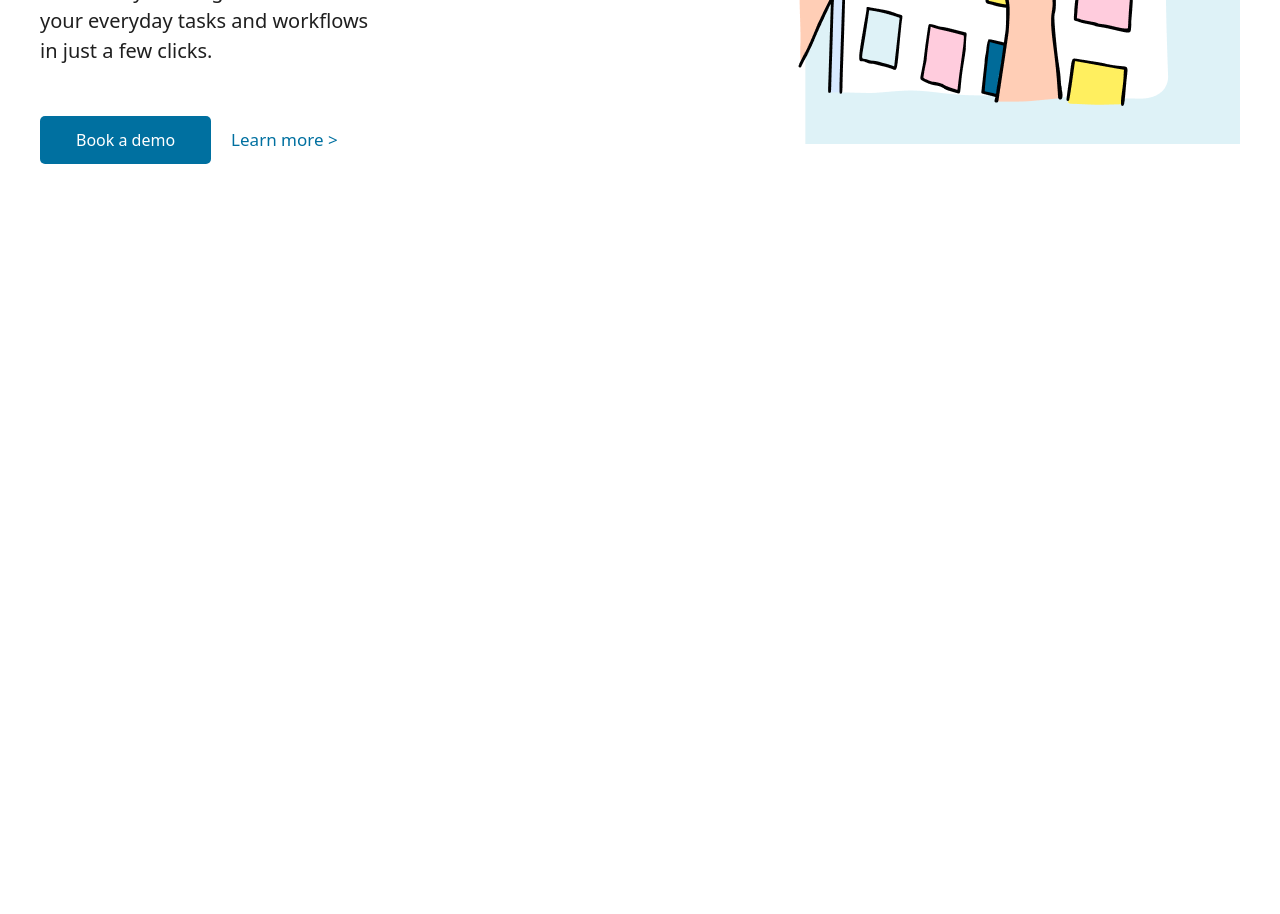
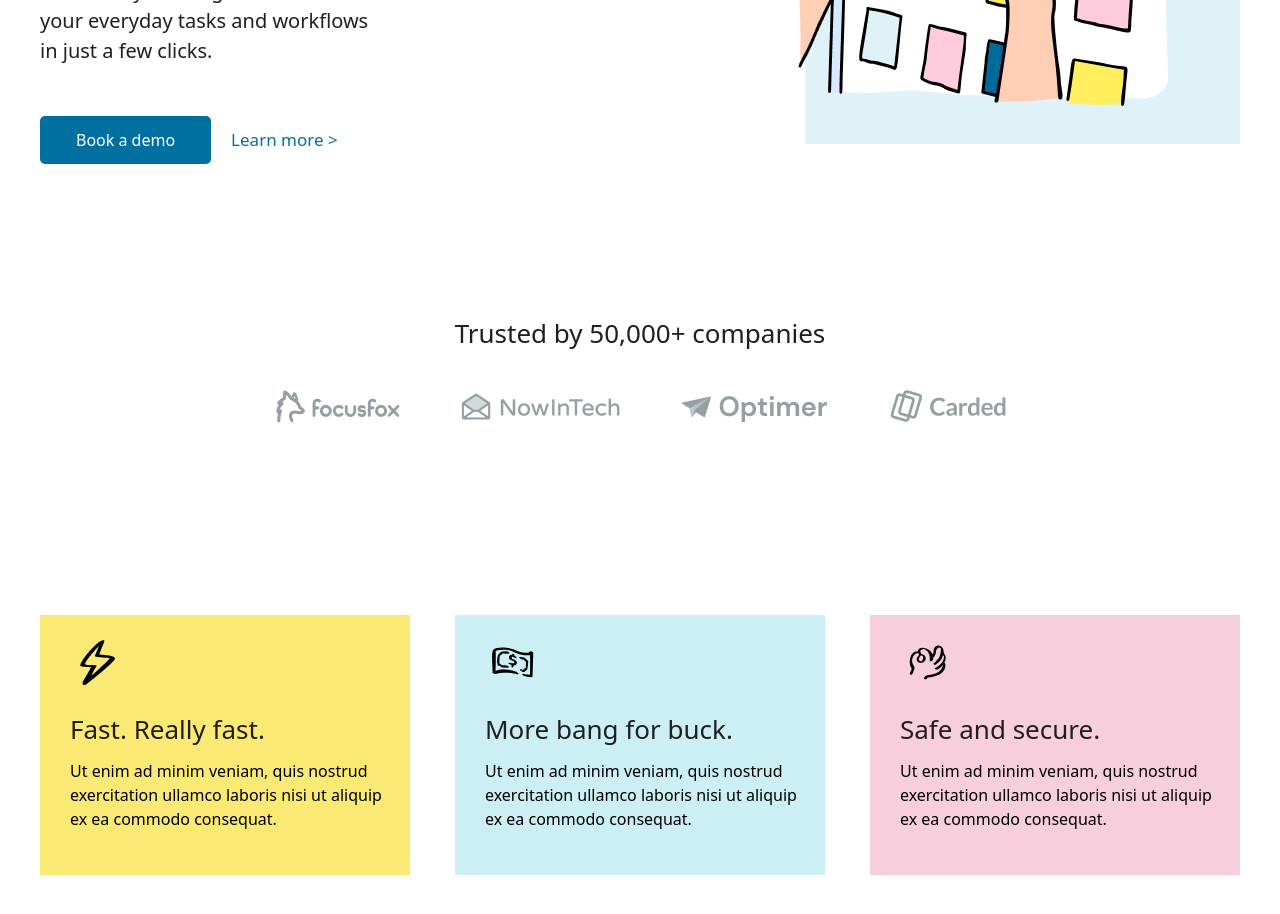
Before and after one commit to yusupovarobiyakhon/lesson.2, a website: page src/index.html in a window 1280 px wide. Shown: the part 500-1414 px from the top of the page. Before the commit the page ends 800 px from the top, so only its background shows below. Drawn offline with Linux system fonts and the light colour scheme.

Commit message:
add section1

```diff
--- a/src/index.html
+++ b/src/index.html
@@ -24,7 +24,7 @@
                 <button class="bg-[#0070A0] p-[12px_36px] text-white rounded-[5px]">Book a demo</button>
             </div>
         </nav>
-        <section class="max-w-[1200px] m-auto pt-[100px] flex justify-between">
+        <section class="max-w-[1200px] m-auto pt-[100px] flex justify-between mb-[150px]">
             <aside>
                 <h2 class="text-[58px] text-[#1F1F1F] pb-[30px] pt-[50px]">Your everyday <br> tasks, automated.</h2>
                 <p class="pb-[50px] text-[#1F1F1F] text-[20px]">Whirl lets you design and streamline <br> your everyday tasks and workflows <br> in just a few clicks.</p>
@@ -36,7 +36,41 @@
             <aside>
                 <img src="./img/IMAGE (25).png" alt="">
             </aside>
+            </header>
+             </header>
         </section>
-    </header>
+        <section class="max-w-[1200px] m-auto mb-[150px]">
+            <h2 class="text-center text-[26px] text-[#1F1F1F] pb-[35px]">Trusted by 50,000+ companies</h2>
+            <img class="ml-[40px] mb-[190px]" src="./img/Frame (15).png" alt="">
+            <div class="flex justify-between">
+                <article class="w-[370px] h-[260px] bg-[#FAEA73]">
+                    <img class="pl-[30px] pt-[20px]" src="./img/IMAGE (32).png" alt="">
+                    <h2 class="pl-[30px] pt-[20px] text-[26px] text-[#1F1F1F] pb-[10px]">Fast. Really fast.</h2>
+                    <p class="pl-[30px] pr-[20px]">Ut enim ad minim veniam, quis nostrud exercitation ullamco laboris nisi ut aliquip ex ea commodo consequat.</p>
+                </article>
+                <article class="w-[370px] h-[260px] bg-[#CCEFF6]">
+                    <img class="pl-[30px] pt-[20px]" src="./img/IMAGE (33).png" alt="">
+                    <h2 class="pl-[30px] pt-[20px] text-[26px] text-[#1F1F1F] pb-[10px]">More bang for buck.</h2>
+                    <p class="pl-[30px] pr-[20px]">Ut enim ad minim veniam, quis nostrud exercitation ullamco laboris nisi ut aliquip ex ea commodo consequat.</p>
+                </article>
+                <article class="w-[370px] h-[260px] bg-[#F7CEDC]">
+                    <img class="pl-[30px] pt-[20px]" src="./img/IMAGE (34).png" alt="">
+                    <h2 class="pl-[30px] pt-[20px] text-[26px] text-[#1F1F1F] pb-[10px]">Safe and secure.</h2>
+                    <p class="pl-[30px] pr-[20px]">Ut enim ad minim veniam, quis nostrud exercitation ullamco laboris nisi ut aliquip ex ea commodo consequat.</p>
+                </article>
+            </div>
+        </section>
+        <!-- <section>
+            <section>
+                    <aside>
+                        <img src="./img/IMAGE (31).png" alt="">
+                    </aside>
+                    <aside>
+                        <h2>Set, forget, and then track.</h2>
+                        <p>Lorem ipsum dolor sit amet, consectetur adipiscing elit, sed do eiusmod tempor incididunt ut labore et dolore magna aliqua.</p>
+                        <div></div>
+                    </aside>
+            </section>
+        </section> -->
 </body>
 </html>
```
Also changed, not shown: src/img/Frame (15).png (added), src/img/IMAGE (31).png (added), src/img/IMAGE (32).png (added), src/img/IMAGE (33).png (added), src/img/IMAGE (34).png (added), src/img/Vector (16).png (added), src/output.css.
